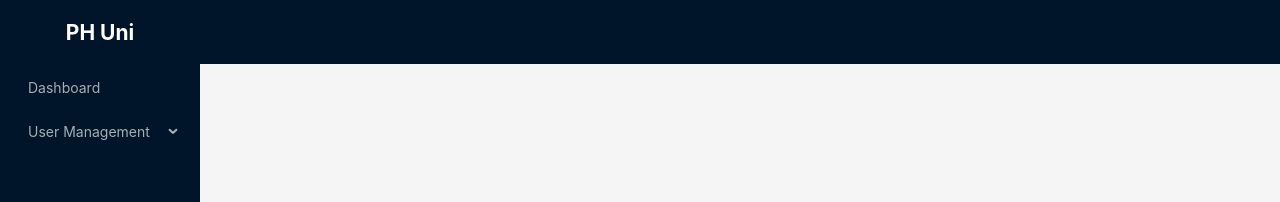
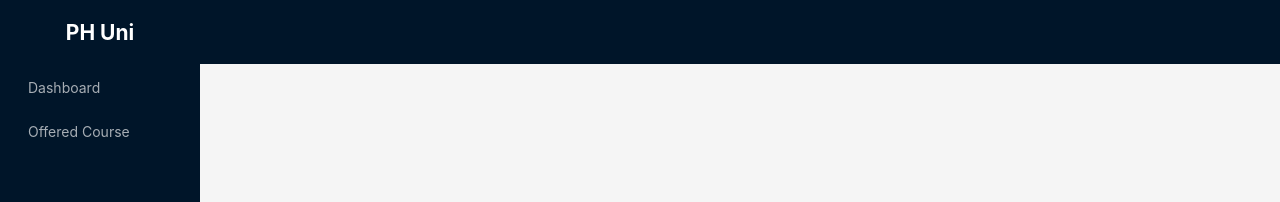
Before and after one commit to Sakhawat71/phum-client, a React (Vite) app: page / in a window 1280 px wide. Shown: the top 202 px of the page. Built offline with nearby package versions, Linux system fonts and the light colour scheme.

Commit message:
implement role-based sidebar navigation and fix student route path

```diff
--- a/src/components/layout/Sidebar.tsx
+++ b/src/components/layout/Sidebar.tsx
@@ -2,9 +2,34 @@
 import Sider from "antd/es/layout/Sider";
 import { sidebarItemsGenerator } from "../../utils/sidebarItemsGenerator";
 import { adminPaths } from "../../routes/admin.route";
+import { facultyPaths } from "../../routes/faculty.route";
+import { studentPaths } from "../../routes/student.route";
 
+const userRole = {
+    ADMIN: 'admin',
+    FACULTY: 'faculty',
+    STUDENT: 'student',
+};
 
 const Sidebar = () => {
+    const role = userRole.STUDENT;
+    let slidBarItems;
+
+    switch (role) {
+        case userRole.ADMIN:
+            slidBarItems = sidebarItemsGenerator(adminPaths, userRole.ADMIN);
+            break;
+        case userRole.FACULTY:
+            slidBarItems = sidebarItemsGenerator(facultyPaths, userRole.FACULTY);
+            break;
+        case userRole.STUDENT:
+            slidBarItems = sidebarItemsGenerator(studentPaths, userRole.STUDENT);
+            break;
+
+        default:
+            break;
+    };
+
     return (
         <Sider
             breakpoint="lg"
@@ -28,7 +53,7 @@
             >
                 <h1>PH Uni</h1>
             </div>
-            <Menu theme="dark" mode="inline" defaultSelectedKeys={['4']} items={sidebarItemsGenerator(adminPaths)} />
+            <Menu theme="dark" mode="inline" defaultSelectedKeys={['4']} items={slidBarItems} />
         </Sider>
     );
 };
--- a/src/routes/router.tsx
+++ b/src/routes/router.tsx
@@ -36,7 +36,7 @@
         children: routeGenerator(facultyPaths)
     },
     {
-        path: '/studentt',
+        path: '/student',
         element: <App />,
         children: routeGenerator(studentPaths)
     },
--- a/src/utils/sidebarItemsGenerator.tsx
+++ b/src/utils/sidebarItemsGenerator.tsx
@@ -1,13 +1,15 @@
 import { NavLink } from "react-router";
 import { TSidebarItem, TUserPath } from "../types/sidebar.type";
 
-export const sidebarItemsGenerator = (items : TUserPath[]) => {
+export const sidebarItemsGenerator = (items: TUserPath[], role: string) => {
 
-    const sidebarItems = items.reduce((acc : TSidebarItem[], item) => {
+    // console.log(role);
+
+    const sidebarItems = items.reduce((acc: TSidebarItem[], item) => {
         if (item.path && item.name) {
             acc.push({
                 key: item.name,
-                label: <NavLink to={`/admin/${item.path}`}>{item.name}</NavLink>,
+                label: <NavLink to={`/${role}/${item.path}`}>{item.name}</NavLink>,
             })
         }
         if (item.children) {
@@ -16,7 +18,7 @@
                 label: item.name,
                 children: item.children.map((child) => ({
                     key: child.name,
-                    label: <NavLink to={`/admin/${child.path}`}>{child.name}</NavLink>,
+                    label: <NavLink to={`/${role}/${child.path}`}>{child.name}</NavLink>,
                 })),
             });
         }
```
